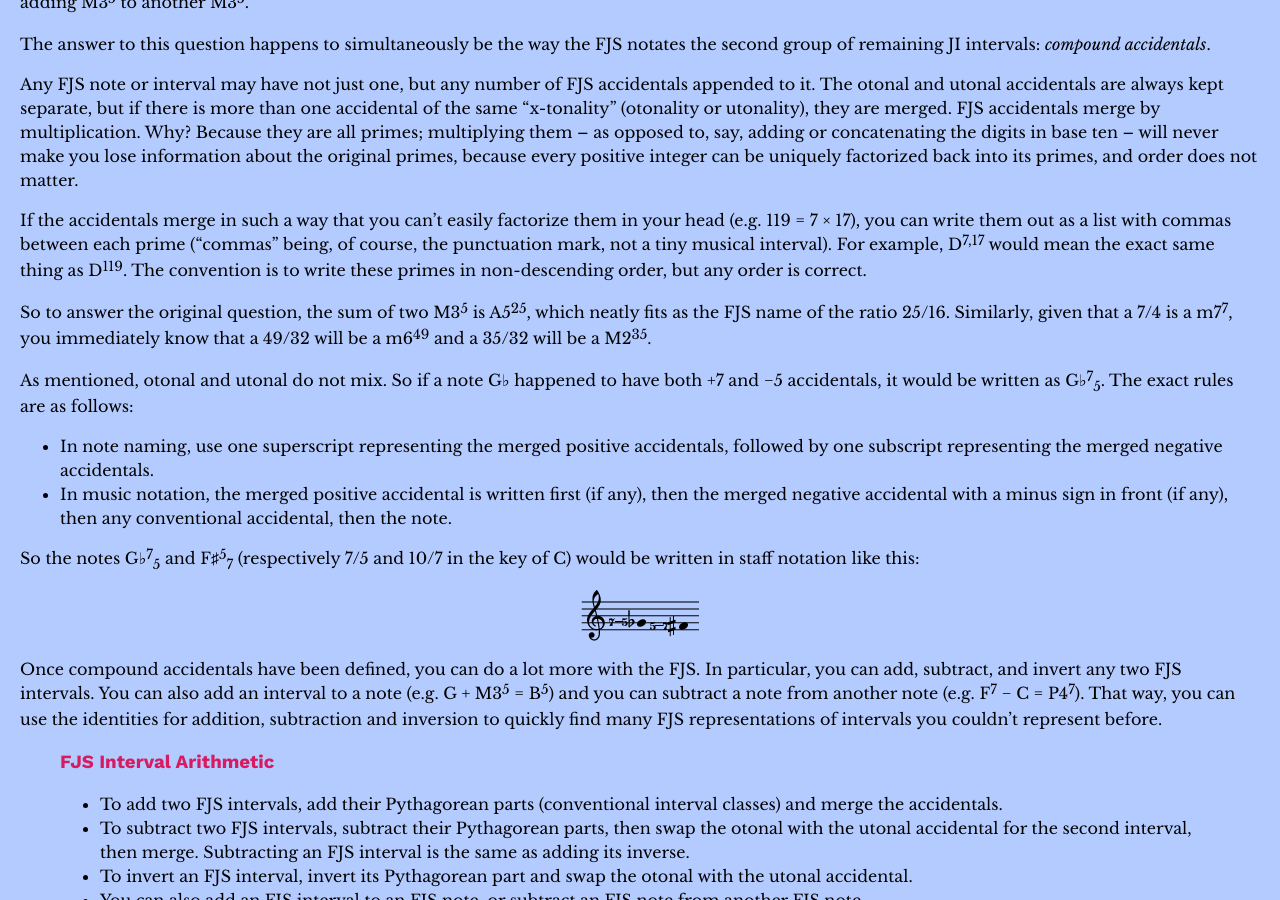
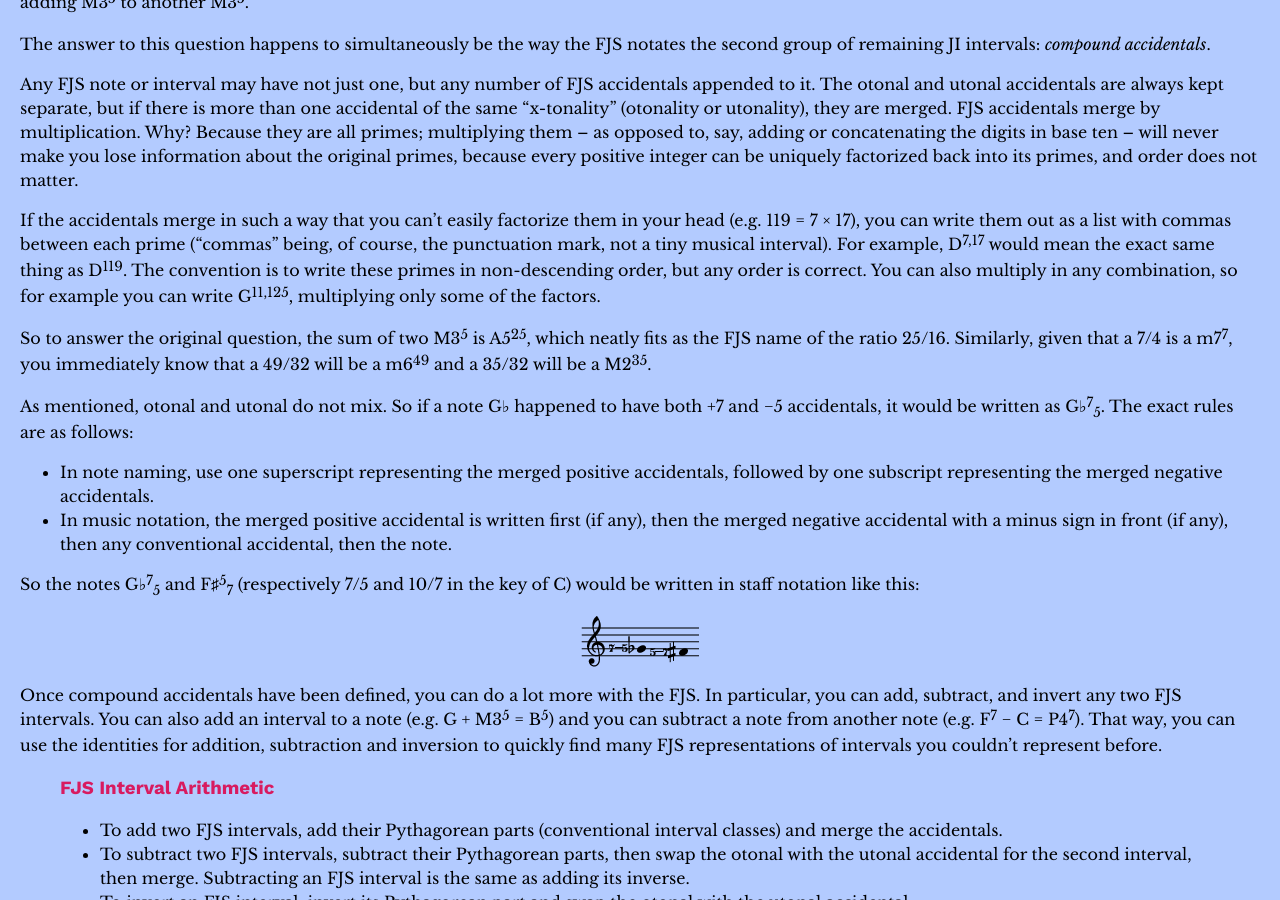
Before and after one commit to misotanni/misotanni.github.io, a Jekyll site: the page built from fjs/en/crash.md, in a window 1280 px wide and 900 px high, scrolled down 9365 px. Built offline with Jekyll 4.4.1, drawn with Linux system fonts in a browser that asks for light colours; our own code applies the rules of GitHub Pages for plain Markdown files; formulas are drawn with MathJax 3.

Commit message:
small change to one rule

```diff
--- a/fjs/en/crash.md
+++ b/fjs/en/crash.md
@@ -302,7 +302,7 @@ The answer to this question happens to simultaneously be the way the FJS notates
 
 Any FJS note or interval may have not just one, but any number of FJS accidentals appended to it. The otonal and utonal accidentals are always kept separate, but if there is more than one accidental of the same "x-tonality" (otonality or utonality), they are merged. FJS accidentals merge by multiplication. Why? Because they are all primes; multiplying them – as opposed to, say, adding or concatenating the digits in base ten – will never make you lose information about the original primes, because every positive integer can be uniquely factorized back into its primes, and order does not matter.
 
-If the accidentals merge in such a way that you can't easily factorize them in your head (e.g. 119 = 7 × 17), you can write them out as a list with commas between each prime ("commas" being, of course, the punctuation mark, not a tiny musical interval). For example, D<sup>7,17</sup> would mean the exact same thing as D<sup>119</sup>. The convention is to write these primes in non-descending order, but any order is correct.
+If the accidentals merge in such a way that you can't easily factorize them in your head (e.g. 119 = 7 × 17), you can write them out as a list with commas between each prime ("commas" being, of course, the punctuation mark, not a tiny musical interval). For example, D<sup>7,17</sup> would mean the exact same thing as D<sup>119</sup>. The convention is to write these primes in non-descending order, but any order is correct. You can also multiply in any combination, so for example you can write G<sup>11,125</sup>, multiplying only some of the factors.
 
 So to answer the original question, the sum of two M3<sup>5</sup> is A5<sup>25</sup>, which neatly fits as the FJS name of the ratio 25/16. Similarly, given that a 7/4 is a m7<sup>7</sup>, you immediately know that a 49/32 will be a m6<sup>49</sup> and a 35/32 will be a M2<sup>35</sup>.
 
```
